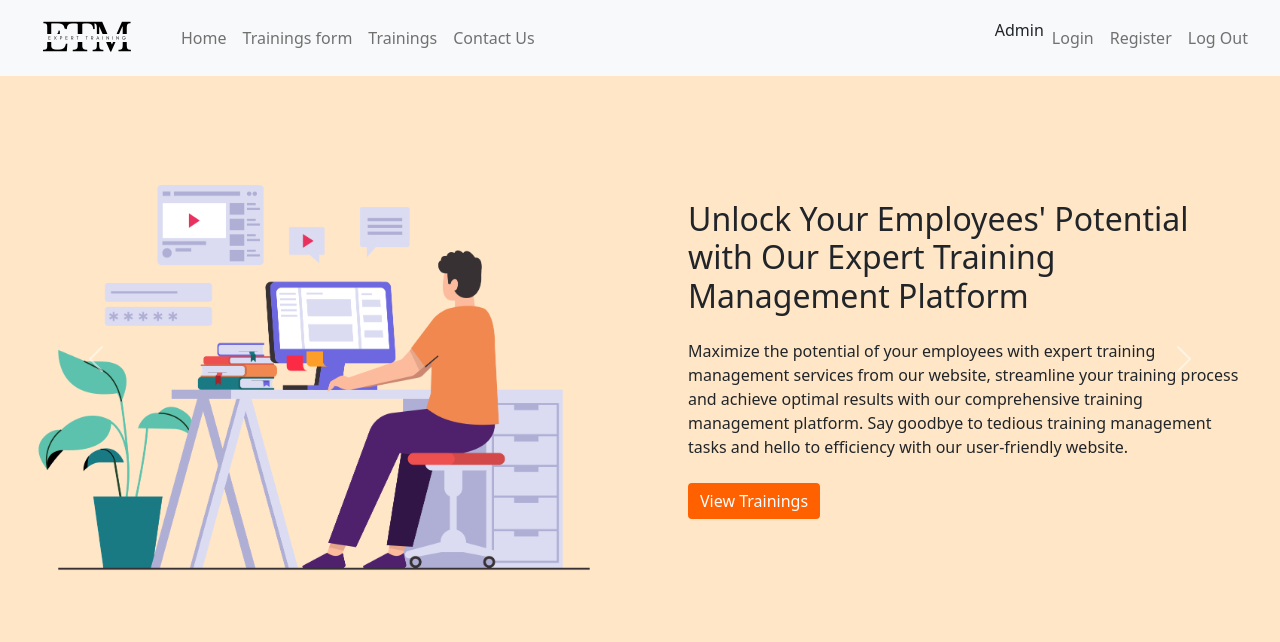
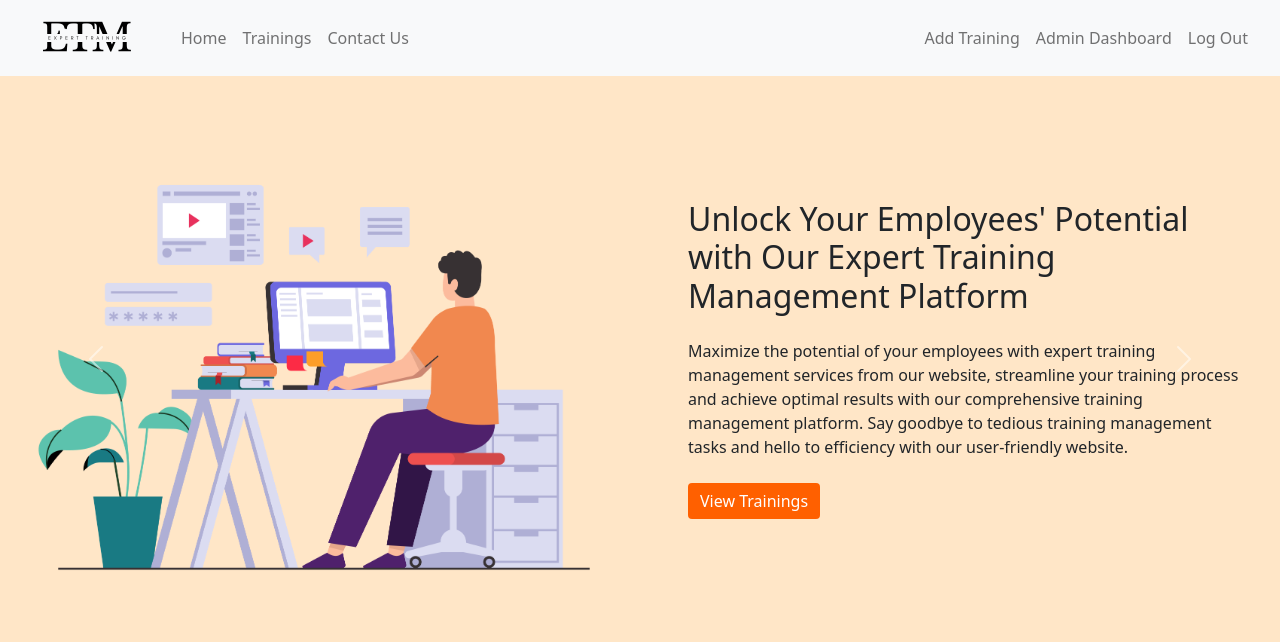
Before and after one commit to neehalmahfuz/MSP-Assignment, a PHP site: page /index.php in a window 1280 px wide. Shown: the top 642 px of the page. Run offline with PHP 8.4, Linux system fonts and the light colour scheme; a user stored in the database is signed in; data comes from the database, SQL or seed files in the repository.

Commit message:
Update navbar.php

```diff
--- a/include/navbar.php
+++ b/include/navbar.php
@@ -1,54 +1,12 @@
 <?php
-error_reporting(0);
 session_start();
 
-if (isset($_GET['Id']) && $_GET['Id'] === 'GetLogOut') {
+if(isset($_GET['Id']) && $_GET['Id'] === 'GetLogOut') {
   session_destroy();
   header('Location: index.php');
   exit();
-}
-else{
-   session_start();
-}
-if($_SESSION['accType'] == 'Admin' &&  $_SESSION['firstname'] = true){
-  echo
-        '<nav class="navbar navbar-expand-lg navbar-light bg-light shadow-sm">
-        <a class="navbar-brand ps-4" href="index.php">
-            <img src="res/logo.png" height="50" class="d-inline-block align-top" alt="logo">
-        </a>
-        <div class="collapse navbar-collapse p-2 pe-4" id="navbar">
-          <ul class="navbar-nav me-auto">
-            <li class="nav-item active">
-              <a class="nav-link" href="index.php">Home</a>
-            </li>
-            <li class="nav-item">
-             <a class="nav-link" href="AddTrainingOption.php">Trainings form</a>
-            </li>
-            <li class="nav-item">
-             <a class="nav-link" href="TrainingOption.php">Trainings</a>
-           </li>
-            <li class="nav-item">
-              <a class="nav-link" href="contactus.php">Contact Us</a>
-            </li>
-          </ul>
-          <ul class="nav navbar-nav">
-          '.$_SESSION["accType"].'
-            <li class="nav-item">
-                <a class="nav-link" href="login.php">Login</a>
-            </li>
-            <li class="nav-item">
-                <a class="nav-link" href="register.php">Register</a>
-            </li>
-            <li class="nav-item">
-            <a class="nav-link" href="index.php?Id=GetLogOut">Log Out</a>
-            </li>
-          </ul>
-        </div>
-      </nav>';
-}
-else{
-  echo
-        '<nav class="navbar navbar-expand-lg navbar-light bg-light shadow-sm">
+} else {
+  echo '<nav class="navbar navbar-expand-lg navbar-light bg-light shadow-sm">
     <a class="navbar-brand ps-4" href="index.php">
         <img src="res/logo.png" height="50" class="d-inline-block align-top" alt="logo">
     </a>
@@ -63,21 +21,31 @@
         <li class="nav-item">
           <a class="nav-link" href="contactus.php">Contact Us</a>
         </li>
-          </ul>
-          <ul class="nav navbar-nav">
-          '.$_SESSION["firstname"].'
+      </ul>';
+
+  if($_SESSION['accType'] == 'Admin' && isset($_SESSION['firstname'])) {
+    echo '<ul class="navbar-nav">
+            <li class="nav-item">
+              <a class="nav-link" href="AddTrainingOption.php">Add Training</a>
+            </li>
+            <li class="nav-item">
+              <a class="nav-link" href="admin.php">Admin Dashboard</a>
+            </li>
+            <li class="nav-item">
+              <a class="nav-link" href="index.php?Id=GetLogOut">Log Out</a>
+            </li>
+          </ul>';
+  } else {
+    echo '<ul class="nav navbar-nav">
             <li class="nav-item">
               <a class="nav-link" href="login.php">Login</a>
             </li>
             <li class="nav-item">
               <a class="nav-link" href="register.php">Register</a>
             </li>
-            <li class="nav-item">
-            <a class="nav-link" href="index.php?Id=GetLogOut">Log Out</a>
-            </li>
-          </ul>
-        </div>
-      </nav>';
+          </ul>';
   }
 
+  echo '</div></nav>';
+}
 ?>
```
Lines whose indentation alone changed are shown as unchanged.
